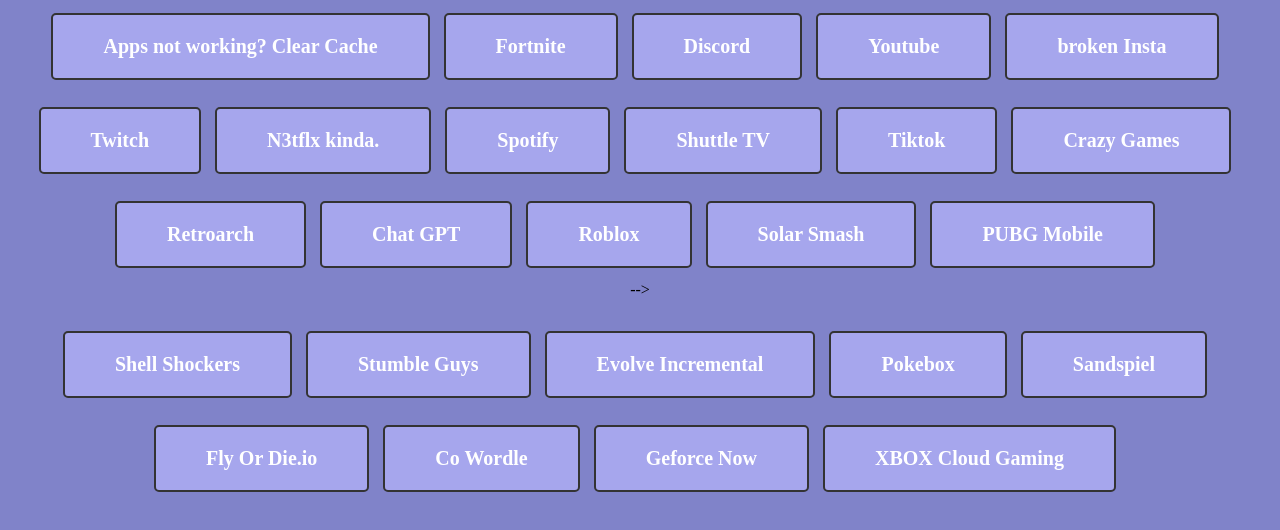
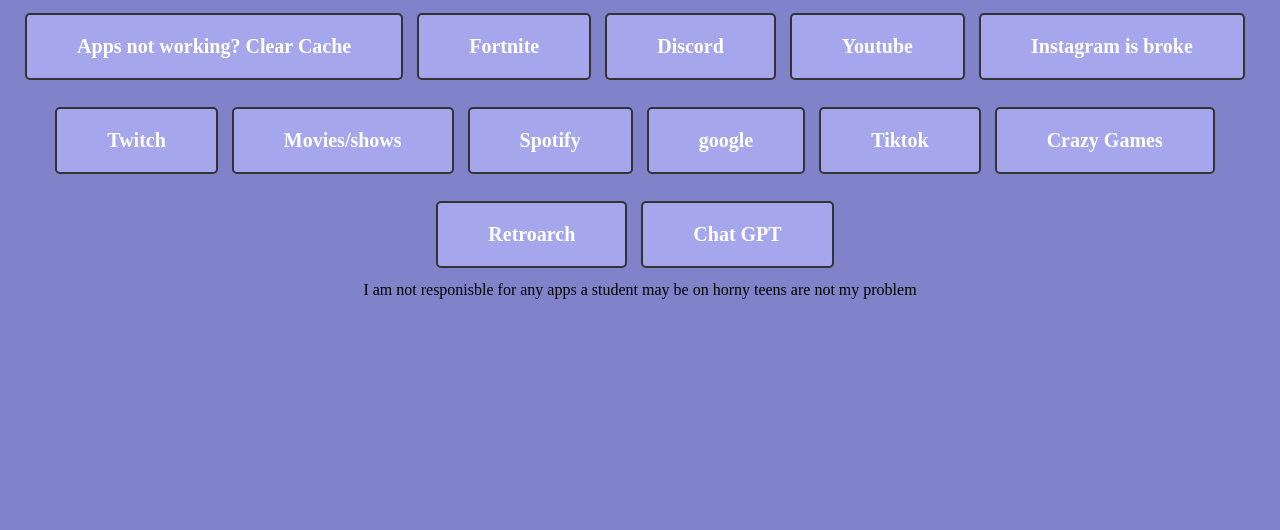
Before and after one commit to aceverygay/wsg-king, a plain HTML site: page static/a.html in a window 1280 px wide. Drawn offline with Linux system fonts and the light colour scheme; a script that the page names is missing.

Commit message:
Add files via upload

```diff
--- a/static/a.html
+++ b/static/a.html
@@ -18,12 +18,12 @@
 
     <h1 onclick="launchURL('Discord.com')">Discord</h1>
     <h1 onclick="launchURL('Youtube.com')">Youtube</h1>
-    <h1 onclick="launchURL('Instagram')">broken Insta</h1>
+    <h1 onclick="launchURL('Instagram.com')">Instagram is broke</h1>
     <h1 onclick="launchURL('twitch.tv')">Twitch</h1>
-    <h1 onclick="launchURL('https://movie4kto.net')">N3tflx kinda.</h1>
+    <h1 onclick="launchURL('https://movie4kto.net')">Movies/shows</h1>
     <h1 onclick="launchURL('spotify.com')">Spotify</h1>
+    <h1 onclick="launchURL('https://proxyium.com')">google</h1>
 
-    <h1 onclick="launchURL('shuttletv.net/')">Shuttle TV</h1>
     <h1 onclick="launchURL('tiktok.com')">Tiktok</h1>
 
     <h1 onclick="launchURL('crazygames.com')">Crazy Games</h1>
@@ -31,22 +31,12 @@
 
     <h1 onclick="launchURL('chat.chatgptdemo.net')">Chat GPT</h1>
 
-    <h1 onclick="launchURL('https://nowgg.nl/play/roblox-corporation/5349/roblox')">Roblox</h1>
-    <h1 onclick="launchURL('nowgg.nl/play/paradyme-games/2629/solar-smash')">Solar Smash</h1>
-    <h1 onclick = "launchURL('https://nowgg.nl/play/proxima-beta/2609/pubg-mobile-resistance')">PUBG Mobile</h1>
-<br>-->
+
+
+<br> I am not responisble for any apps a student may be on horny teens are not my problem
 <br>
 <br>
 
-    <h1 onclick="launchURL('mathdrills.life/')">Shell Shockers</h1>
-    <h1 onclick="launchURL('stumbleguys.com/play')">Stumble Guys</h1>
-    <h1 onclick="launchURL('pmotschmann.github.io/Evolve/')">Evolve Incremental</h1>
-    <h1 onclick="launchURL('pokebox.net/')">Pokebox</h1>
-    <h1 onclick="launchURL('sandspiel.club/')">Sandspiel</h1>
-    <h1 onclick="launchURL('evoworld.io/')">Fly Or Die.io</h1>
-    <h1 onclick="launchURL('cowordle.org')">Co Wordle</h1>
-    <h1 onclick="launchURL('play.geforcenow.com')">Geforce Now</h1>
-    <h1 onclick="launchURL('xbox.com/en-US/cloud-gaming')">XBOX Cloud Gaming</h1>
 
    </center>
 <!--Makes the search bar hidden because launch URl loads it on the searchbar.-->
```
